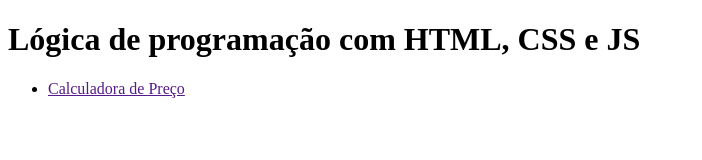
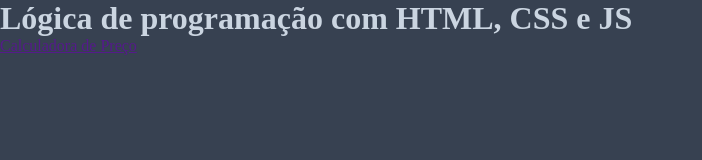
Before and after one commit to MaAlmeida11/atividade11, a plain HTML site: page index.html in a window 1280 px wide. Shown: the whole page, without its empty margins (0-702 px from the left). Drawn offline with Linux system fonts and the light colour scheme.

Commit message:
style: css reset and background change

```diff
--- a/index.html
+++ b/index.html
@@ -3,6 +3,7 @@
 <head>
     <meta charset="UTF-8">
     <meta name="viewport" content="width=device-width, initial-scale=1.0">
+    <link rel="stylesheet" href="style.css">
     <title>Atividade 11</title>
 </head>
 <body>
--- a/style.css
+++ b/style.css
@@ -0,0 +1,15 @@
+* {
+    margin: 0;
+    padding: 0;
+    box-sizing: border-box;
+}
+
+:root {
+    --main-background: #374151;
+    --text-color: #cbd5e1;
+}
+
+body {
+    background: var(--main-background);
+    color: var(--text-color);
+}
```
